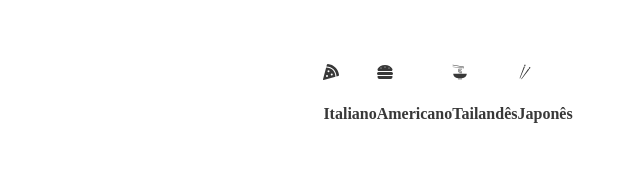
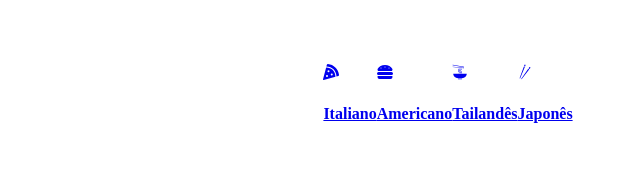
Before and after one commit to williamalonso/sistema-receita, a React (Create React App) app: page / in a window 1280 px wide. Shown: the top 195 px of the page, without its empty margins (192-832 px from the left). Built offline with nearby package versions, Linux system fonts and the light colour scheme; no server answers.

Commit message:
new component

```diff
--- a/src/App.jsx
+++ b/src/App.jsx
@@ -1,14 +1,10 @@
 import store from './store';
 import Pages from './pages/Pages';
 import { Provider } from 'react-redux';
-import StyledGlobal from './components/StyledComponents/StyledGlobal';
-import Category from './components/Category';
 
 function App() {
   return (
     <Provider store={store}>
-      <StyledGlobal />
-      <Category />
       <Pages />
     </Provider>
   );
--- a/src/Routes.jsx
+++ b/src/Routes.jsx
@@ -1,6 +1,6 @@
 import React from 'react';
 import { BrowserRouter, Routes, Route } from 'react-router-dom';
-import Category from './components/Category';
+import Cuisine from './pages/Cuisine';
 import App from './App';
 
 export default function Routing() {
@@ -8,7 +8,7 @@ export default function Routing() {
     <BrowserRouter>
       <Routes>
         <Route exact path="/" element={<App />} />
-        <Route path="/cuisine" element={<Category />} />
+        <Route path="/cuisine/*" element={<Cuisine />} />
       </Routes>
     </BrowserRouter>
   );
--- a/src/components/Category.jsx
+++ b/src/components/Category.jsx
@@ -13,25 +13,25 @@ function Category() {
   return(
     <StyledWrapper>
       <List>
-        <Link to={'/italiano'}>
+        <Link to={'/cuisine/italiano'}>
           <div>
               <FaPizzaSlice />
               <h4>Italiano</h4>
           </div>
         </Link>
-        <Link to={'/americano'}>
+        <Link to={'/cuisine/americano'}>
           <div>
             <FaHamburger />
             <h4>Americano</h4>
           </div>
         </Link>
-        <Link to={'/tailandes'}>
+        <Link to={'/cuisine/tailandes'}>
           <div>
             <GiNoodles />
             <h4>Tailandês</h4>
           </div>
         </Link>
-        <Link to={'/japones'}>
+        <Link to={'/cuisine/japones'}>
           <div>
             <GiChopsticks />
             <h4>Japonês</h4>
--- /dev/null
+++ b/src/pages/Cuisine.jsx
@@ -0,0 +1,13 @@
+import React from 'react';
+import Category from '../components/Category';
+
+function Cuisine() {
+    return(
+        <div>
+            <h1>Cuisine</h1>
+            <Category></Category>
+        </div>
+    );
+}
+
+export default Cuisine;
--- a/src/pages/Home.jsx
+++ b/src/pages/Home.jsx
@@ -1,10 +1,12 @@
 import React from 'react';
+import Category from '../components/Category';
 import Popular from '../components/Popular';
 import Veggie from '../components/Veggie';
 
 function Home() {
     return(
         <div>
+            <Category></Category>
             <Veggie></Veggie>
             <Popular></Popular>
         </div>
```
